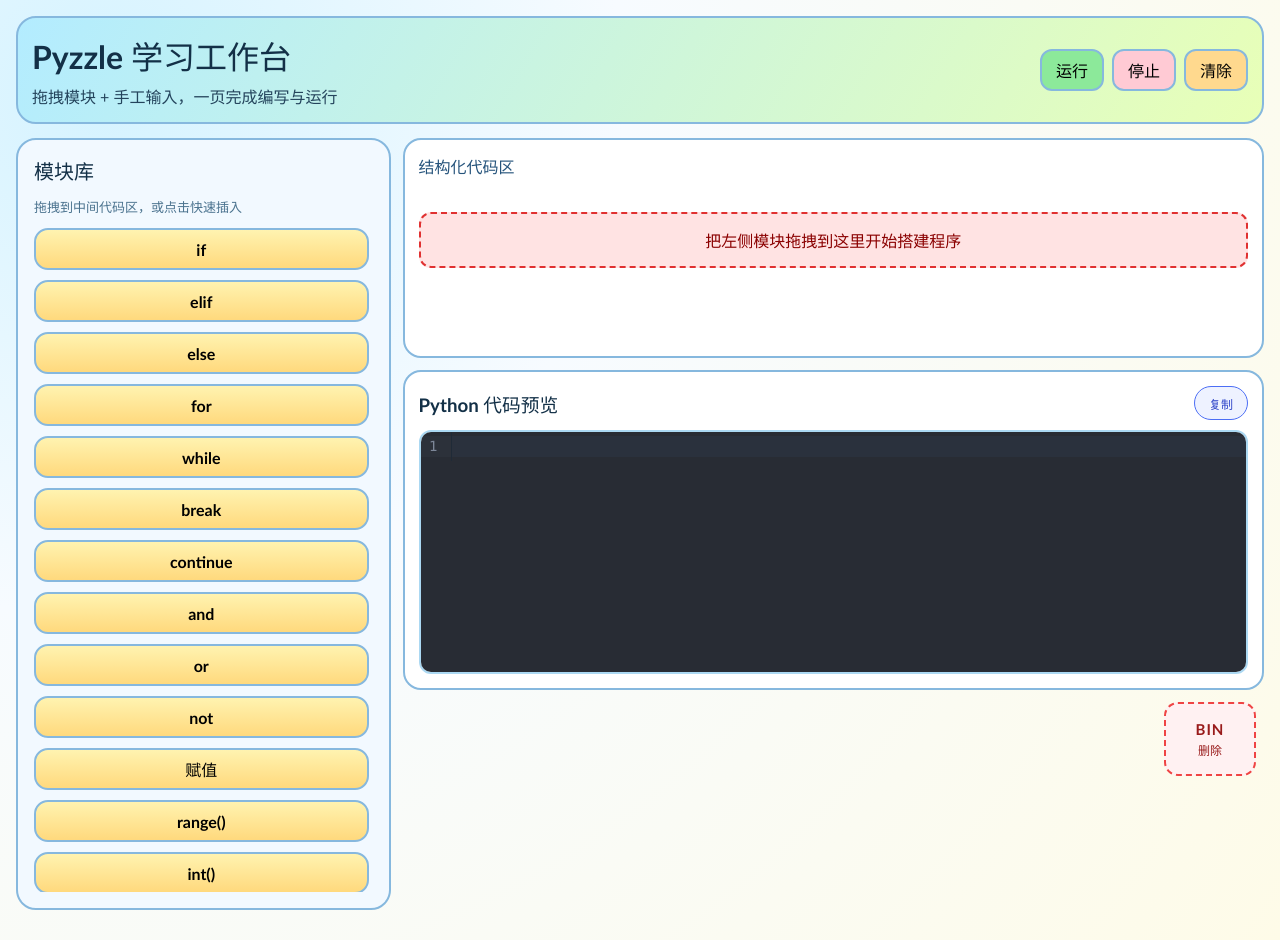
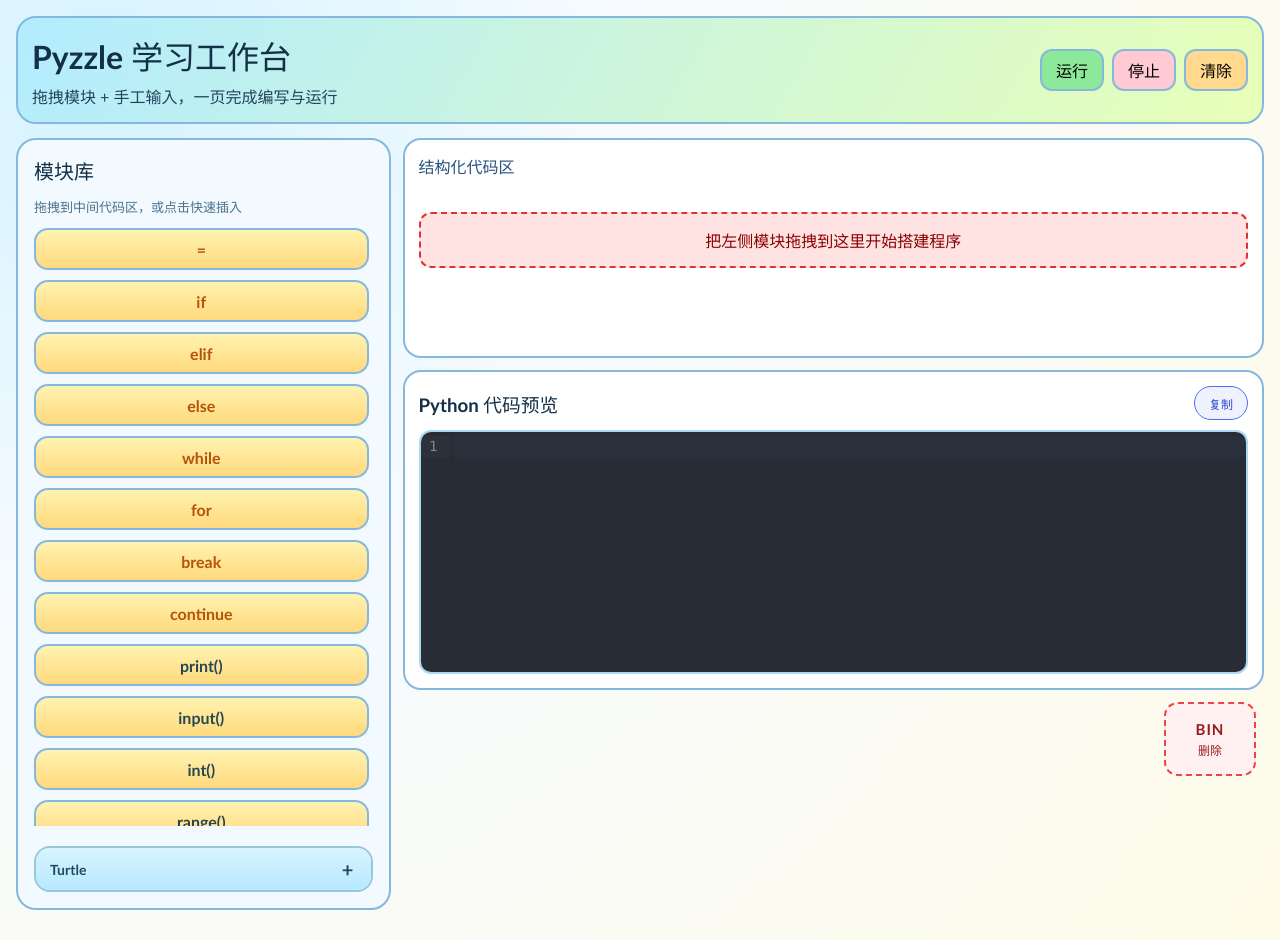
Before and after one commit to ruitaomu/pyzzle, a Vue app in the folder frontend/: page / in a window 1280 px wide. Built offline with nearby package versions, Linux system fonts and the light colour scheme.

Commit message:
Updated blocks

```diff
--- a/frontend/src/components/blocks/BlockNode.vue
+++ b/frontend/src/components/blocks/BlockNode.vue
@@ -140,6 +140,31 @@ function isRequiredInlineSlot(blockType: BlockType, slotIndex: number): boolean
 
   return true
 }
+
+function isTurtleArgBlock(blockType: BlockType): boolean {
+  return (
+    blockType === 'turtleForward' ||
+    blockType === 'turtleBackward' ||
+    blockType === 'turtleLeft' ||
+    blockType === 'turtleRight'
+  )
+}
+
+function getTurtleLabel(blockType: BlockType): string {
+  if (blockType === 'turtleForward') {
+    return 'turtle.forward('
+  }
+  if (blockType === 'turtleBackward') {
+    return 'turtle.backward('
+  }
+  if (blockType === 'turtleLeft') {
+    return 'turtle.left('
+  }
+  if (blockType === 'turtleRight') {
+    return 'turtle.right('
+  }
+  return 'turtle.done()'
+}
 </script>
 
 <template>
@@ -151,7 +176,7 @@ function isRequiredInlineSlot(blockType: BlockType, slotIndex: number): boolean
     @dragstart="onDragStart"
   >
     <div class="block-head">
-      <span v-if="!isRangeBlock && block.type !== 'assign' && block.type !== 'print' && block.type !== 'input' && block.type !== 'int' && block.type !== 'randomRandInt' && block.type !== 'condAnd' && block.type !== 'condOr' && block.type !== 'condNot'" class="label">{{ block.label }}</span>
+      <span v-if="!isRangeBlock && block.type !== 'assign' && block.type !== 'print' && block.type !== 'input' && block.type !== 'int' && block.type !== 'randomRandInt' && block.type !== 'condAnd' && block.type !== 'condOr' && block.type !== 'condNot' && !isTurtleArgBlock(block.type) && block.type !== 'turtleDone'" class="label">{{ block.label }}</span>
       <span v-if="unmatchedBranch" class="chain-role-badge error">
         没有匹配的if
       </span>
@@ -275,6 +300,21 @@ function isRequiredInlineSlot(blockType: BlockType, slotIndex: number): boolean
           @range-arity-change="emit('rangeArityChange', $event)"
         />
         <span class="label">)</span>
+      </template>
+      <template v-else-if="isTurtleArgBlock(block.type)">
+        <span class="label">{{ getTurtleLabel(block.type) }}</span>
+        <InlineSlot
+          v-if="block.inlineSlots[0]"
+          :slot-data="block.inlineSlots[0]"
+          :required="isRequiredInlineSlot(block.type, 0)"
+          @drop-block="emit('dropInline', $event)"
+          @text-change="emit('inputInline', $event)"
+          @range-arity-change="emit('rangeArityChange', $event)"
+        />
+        <span class="label">)</span>
+      </template>
+      <template v-else-if="block.type === 'turtleDone'">
+        <span class="label">{{ getTurtleLabel(block.type) }}</span>
       </template>
       <template v-else-if="block.type === 'condAnd'">
         <InlineSlot
--- a/frontend/src/components/blocks/BlockPalette.vue
+++ b/frontend/src/components/blocks/BlockPalette.vue
@@ -1,4 +1,5 @@
 <script setup lang="ts">
+import { computed, ref } from 'vue'
 import type { BlockType } from '../../types/blocks'
 import { paletteBlocks } from '../../types/blocks'
 
@@ -6,10 +7,48 @@ const emit = defineEmits<{
   add: [type: BlockType]
 }>()
 
+const turtleOpen = ref(false)
+
+const turtleBlockTypes: BlockType[] = [
+  'turtleForward',
+  'turtleBackward',
+  'turtleLeft',
+  'turtleRight',
+  'turtleDone',
+]
+
+const commonBlocks = computed(() => paletteBlocks.filter((item) => !turtleBlockTypes.includes(item.type)))
+const turtleBlocks = computed(() => paletteBlocks.filter((item) => turtleBlockTypes.includes(item.type)))
+
+function getPaletteTone(type: BlockType): 'base' | 'logic' | 'default' {
+  if (type === 'condAnd' || type === 'condOr' || type === 'condNot') {
+    return 'logic'
+  }
+
+  if (
+    type === 'assign' ||
+    type === 'if' ||
+    type === 'elif' ||
+    type === 'else' ||
+    type === 'while' ||
+    type === 'for' ||
+    type === 'break' ||
+    type === 'continue'
+  ) {
+    return 'base'
+  }
+
+  return 'default'
+}
+
 function onDragStart(event: DragEvent, type: BlockType) {
   if (!event.dataTransfer) return
   event.dataTransfer.setData('text/plain', type)
   event.dataTransfer.effectAllowed = 'copy'
+}
+
+function toggleTurtleGroup() {
+  turtleOpen.value = !turtleOpen.value
 }
 </script>
 
@@ -17,11 +56,13 @@ function onDragStart(event: DragEvent, type: BlockType) {
   <aside class="palette">
     <h2>模块库</h2>
     <p class="hint">拖拽到中间代码区，或点击快速插入</p>
-    <div class="items">
+    <div class="items common-items">
+      <div class="group">
         <button
-        v-for="item in paletteBlocks"
+          v-for="item in commonBlocks"
           :key="item.type"
           class="palette-item"
+          :class="`tone-${getPaletteTone(item.type)}`"
           type="button"
           draggable="true"
           @dragstart="onDragStart($event, item.type)"
@@ -30,6 +71,27 @@ function onDragStart(event: DragEvent, type: BlockType) {
           {{ item.label }}
         </button>
       </div>
+    </div>
+
+    <section class="turtle-section" :class="{ open: turtleOpen }">
+      <button type="button" class="group-toggle" @click="toggleTurtleGroup">
+        <span class="toggle-label">Turtle</span>
+        <span class="toggle-mark">{{ turtleOpen ? '-' : '+' }}</span>
+      </button>
+      <div v-if="turtleOpen" class="group turtle-group">
+        <button
+          v-for="item in turtleBlocks"
+          :key="item.type"
+          class="palette-item turtle-item"
+          type="button"
+          draggable="true"
+          @dragstart="onDragStart($event, item.type)"
+          @click="emit('add', item.type)"
+        >
+          {{ item.label }}
+        </button>
+      </div>
+    </section>
   </aside>
 </template>
 
@@ -63,9 +125,62 @@ h2 {
   display: grid;
   grid-template-columns: 1fr;
   gap: 10px;
+  overflow: hidden;
+  min-height: 0;
+}
+
+.group {
+  display: grid;
+  grid-template-columns: 1fr;
+  gap: 10px;
+}
+
+.common-items {
+  flex: 1;
   overflow-y: auto;
-  min-height: 0;
   padding-right: 4px;
+}
+
+.turtle-section {
+  margin-top: 8px;
+  border: 2px solid #96c7dd;
+  border-radius: 16px;
+  background: rgba(255, 255, 255, 0.55);
+  overflow: hidden;
+  flex-shrink: 0;
+}
+
+.turtle-section.open {
+  background: rgba(226, 247, 255, 0.85);
+}
+
+.group-toggle {
+  width: 100%;
+  min-height: 42px;
+  border: 0;
+  background: linear-gradient(180deg, #d9f4ff 0%, #b7e9ff 100%);
+  color: #1f4b63;
+  padding: 0 14px;
+  font-weight: 800;
+  display: flex;
+  align-items: center;
+  justify-content: space-between;
+  cursor: pointer;
+}
+
+.toggle-label {
+  font-size: 14px;
+}
+
+.toggle-mark {
+  min-width: 18px;
+  text-align: center;
+  font-size: 20px;
+  line-height: 1;
+}
+
+.turtle-group {
+  padding: 10px;
 }
 
 .palette-item {
@@ -75,6 +190,22 @@ h2 {
   background: linear-gradient(180deg, #fff3b0 0%, #ffd97d 100%);
   font-weight: 700;
   cursor: grab;
+}
+
+.palette-item.tone-base {
+  color: #b45309;
+}
+
+.palette-item.tone-logic {
+  color: #15803d;
+}
+
+.palette-item.tone-default {
+  color: #264653;
+}
+
+.turtle-item {
+  background: linear-gradient(180deg, #d8fff3 0%, #a8f0d3 100%);
 }
 
 .palette-item:hover {
@@ -87,7 +218,7 @@ h2 {
     max-height: none;
   }
 
-  .items {
+  .common-items {
     overflow-y: visible;
     padding-right: 0;
   }
--- a/frontend/src/stores/editorStore.ts
+++ b/frontend/src/stores/editorStore.ts
@@ -479,16 +479,31 @@ function findBlockPath(
 function renderProgram(nodes: BlockModel[]): string {
   const body = nodes.map((node) => renderBlock(node, 0)).join('\n').trimEnd()
   const needsRandomImport = nodes.some((node) => containsBlockType(node, 'randomRandInt'))
+  const needsTurtleImport = nodes.some((node) => containsAnyBlockType(node, [
+    'turtleForward',
+    'turtleBackward',
+    'turtleLeft',
+    'turtleRight',
+    'turtleDone',
+  ]))
+  const imports: string[] = []
 
-  if (!needsRandomImport) {
+  if (needsRandomImport) {
+    imports.push('import random')
+  }
+  if (needsTurtleImport) {
+    imports.push('import turtle')
+  }
+
+  if (imports.length === 0) {
     return body
   }
 
   if (!body) {
-    return 'import random'
+    return imports.join('\n')
   }
 
-  return `import random\n\n${body}`
+  return `${imports.join('\n')}\n\n${body}`
 }
 
 function renderBlock(node: BlockModel, depth: number): string {
@@ -516,6 +531,21 @@ function renderBlock(node: BlockModel, depth: number): string {
   }
   if (node.type === 'continue') {
     return `${indent}continue`
+  }
+  if (node.type === 'turtleForward') {
+    return `${indent}turtle.forward(${functionArgValues[0]})`
+  }
+  if (node.type === 'turtleBackward') {
+    return `${indent}turtle.backward(${functionArgValues[0]})`
+  }
+  if (node.type === 'turtleLeft') {
+    return `${indent}turtle.left(${functionArgValues[0]})`
+  }
+  if (node.type === 'turtleRight') {
+    return `${indent}turtle.right(${functionArgValues[0]})`
+  }
+  if (node.type === 'turtleDone') {
+    return `${indent}turtle.done()`
   }
   if (node.type === 'condAnd') {
     return `${indent}${functionArgValues[0]} and ${functionArgValues[1]}`
@@ -582,6 +612,21 @@ function renderInlineBlock(node: BlockModel): string {
   }
   if (node.type === 'continue') {
     return 'continue'
+  }
+  if (node.type === 'turtleForward') {
+    return `turtle.forward(${functionArgValues[0]})`
+  }
+  if (node.type === 'turtleBackward') {
+    return `turtle.backward(${functionArgValues[0]})`
+  }
+  if (node.type === 'turtleLeft') {
+    return `turtle.left(${functionArgValues[0]})`
+  }
+  if (node.type === 'turtleRight') {
+    return `turtle.right(${functionArgValues[0]})`
+  }
+  if (node.type === 'turtleDone') {
+    return 'turtle.done()'
   }
   if (node.type === 'condAnd') {
     return `${functionArgValues[0]} and ${functionArgValues[1]}`
@@ -676,6 +721,10 @@ function containsBlockType(node: BlockModel, targetType: BlockType): boolean {
   return false
 }
 
+function containsAnyBlockType(node: BlockModel, targetTypes: BlockType[]): boolean {
+  return targetTypes.some((targetType) => containsBlockType(node, targetType))
+}
+
 function isInlineOnlyBlockType(type: BlockType): boolean {
   return (
     type === 'range' ||
--- a/frontend/src/types/blocks.ts
+++ b/frontend/src/types/blocks.ts
@@ -6,6 +6,11 @@ export type BlockType =
   | 'while'
   | 'break'
   | 'continue'
+  | 'turtleForward'
+  | 'turtleBackward'
+  | 'turtleLeft'
+  | 'turtleRight'
+  | 'turtleDone'
   | 'condAnd'
   | 'condOr'
   | 'condNot'
@@ -50,22 +55,27 @@ export interface IfChainInfo {
 }
 
 const blockPalette: Array<{ type: BlockType; label: string; inlinePlaceholders: string[]; hasChildren: boolean }> = [
+  { type: 'assign', label: '=', inlinePlaceholders: ['变量', '值'], hasChildren: false },
   { type: 'if', label: 'if', inlinePlaceholders: ['condition'], hasChildren: true },
   { type: 'elif', label: 'elif', inlinePlaceholders: ['condition'], hasChildren: true },
   { type: 'else', label: 'else', inlinePlaceholders: [], hasChildren: true },
+  { type: 'while', label: 'while', inlinePlaceholders: ['condition'], hasChildren: true },
   { type: 'for', label: 'for', inlinePlaceholders: ['item', 'iterable'], hasChildren: true },
-  { type: 'while', label: 'while', inlinePlaceholders: ['condition'], hasChildren: true },
   { type: 'break', label: 'break', inlinePlaceholders: [], hasChildren: false },
   { type: 'continue', label: 'continue', inlinePlaceholders: [], hasChildren: false },
+  { type: 'print', label: 'print()', inlinePlaceholders: ['arg'], hasChildren: false },
+  { type: 'input', label: 'input()', inlinePlaceholders: ['prompt'], hasChildren: false },
+  { type: 'int', label: 'int()', inlinePlaceholders: ['arg'], hasChildren: false },
+  { type: 'range', label: 'range()', inlinePlaceholders: ['stop'], hasChildren: false },
+  { type: 'randomRandInt', label: 'random.randInt()', inlinePlaceholders: ['arg1', 'arg2'], hasChildren: false },
   { type: 'condAnd', label: 'and', inlinePlaceholders: ['left', 'right'], hasChildren: false },
   { type: 'condOr', label: 'or', inlinePlaceholders: ['left', 'right'], hasChildren: false },
   { type: 'condNot', label: 'not', inlinePlaceholders: ['value'], hasChildren: false },
-  { type: 'assign', label: '赋值', inlinePlaceholders: ['变量', '值'], hasChildren: false },
-  { type: 'range', label: 'range()', inlinePlaceholders: ['stop'], hasChildren: false },
-  { type: 'int', label: 'int()', inlinePlaceholders: ['arg'], hasChildren: false },
-  { type: 'randomRandInt', label: 'random.randInt()', inlinePlaceholders: ['arg1', 'arg2'], hasChildren: false },
-  { type: 'print', label: 'print()', inlinePlaceholders: ['arg'], hasChildren: false },
-  { type: 'input', label: 'input()', inlinePlaceholders: ['prompt'], hasChildren: false },
+  { type: 'turtleForward', label: 'turtle.forward()', inlinePlaceholders: ['参数'], hasChildren: false },
+  { type: 'turtleBackward', label: 'turtle.backward()', inlinePlaceholders: ['参数'], hasChildren: false },
+  { type: 'turtleLeft', label: 'turtle.left()', inlinePlaceholders: ['参数'], hasChildren: false },
+  { type: 'turtleRight', label: 'turtle.right()', inlinePlaceholders: ['参数'], hasChildren: false },
+  { type: 'turtleDone', label: 'turtle.done()', inlinePlaceholders: [], hasChildren: false },
 ]
 
 const nextId = () => `${Date.now()}-${Math.random().toString(16).slice(2, 8)}`
```
Lines whose indentation alone changed are shown as unchanged.
